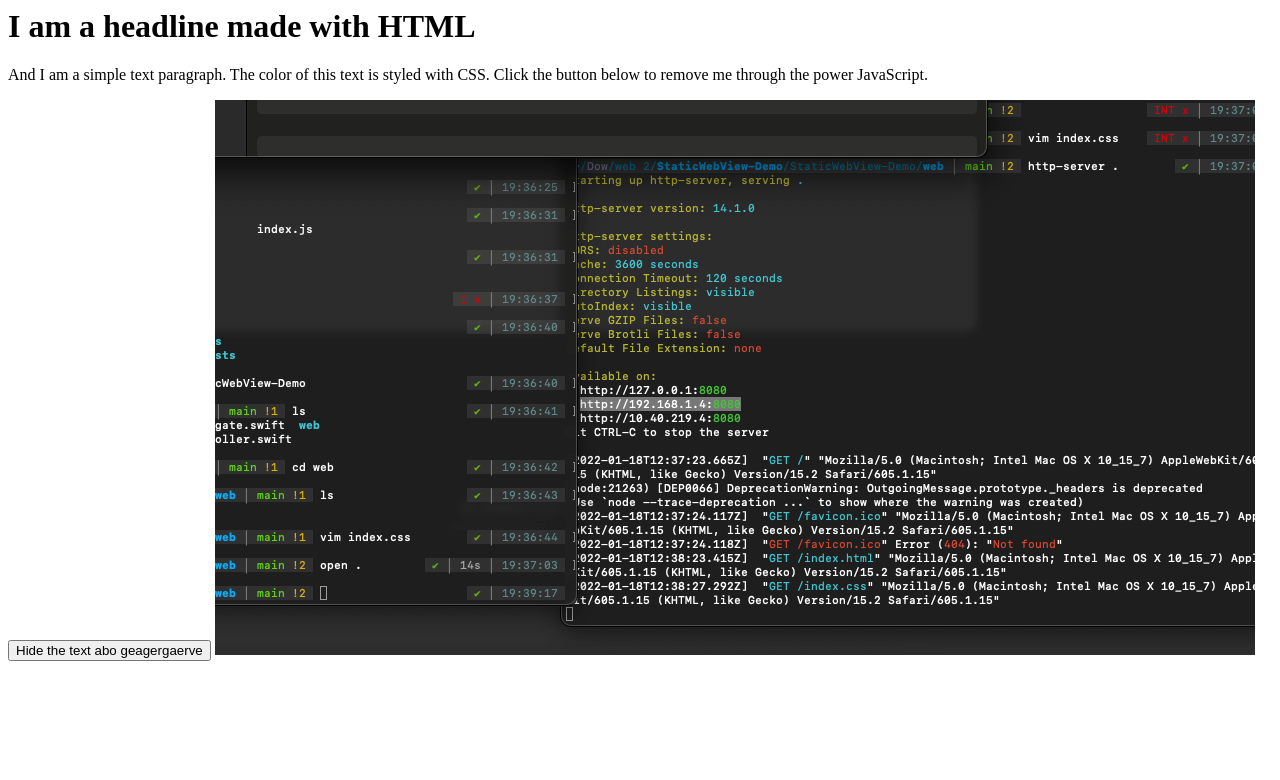
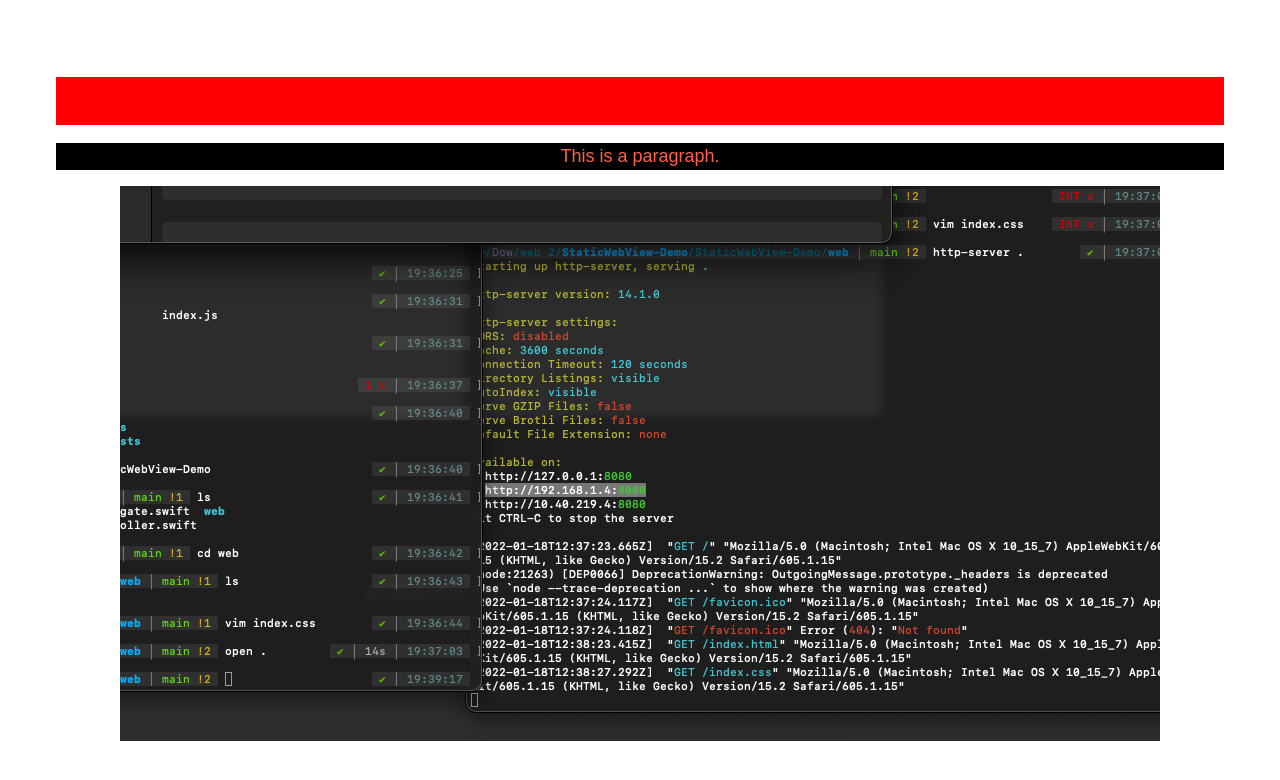
Before and after one commit to lamnguyen5464/StaticWebView-Demo, a plain HTML site: page StaticWebView-Demo/web/index.html in a window 1280 px wide. Drawn offline with Linux system fonts and the light colour scheme.

Commit message:
edit static files

```diff
--- a/StaticWebView-Demo/web/index.css
+++ b/StaticWebView-Demo/web/index.css
@@ -11,11 +11,16 @@ h1 {
 	font-size: 2rem;
 	font-weight: bolder;
 	margin-bottom: 1rem;
+	background-color: red;
+	color: red;
+
 }
 
 p {
 	margin-bottom: 1rem;
 	color: tomato;
+	background-color: black;
+
 }
 
 button {
@@ -25,6 +30,4 @@ button {
 	font-size: 1.25rem;
 	padding: 0.75rem 1rem;
 	border: 1px solid navy;
-	background-color: red;
-	color: red;
 }
--- a/StaticWebView-Demo/web/index.html
+++ b/StaticWebView-Demo/web/index.html
@@ -1,4 +1,13 @@
-<h1>I am a headline made with HTML</h1>
-<p>And I am a simple text paragraph. The color of this text is styled with CSS. Click the button below to remove me through the power JavaScript.</p>
-<button>Hide the text abo geagergaerve</button>
-<img src="img.png" alt="Girl in a jacket">
+<!DOCTYPE html>
+<html>
+<head>
+<link rel="stylesheet" href="index.css">
+</head>
+<body>
+
+<h1>This is a heading</h1>
+<p>This is a paragraph.</p>
+<img src="img.png"/>
+
+</body>
+</html>
```
